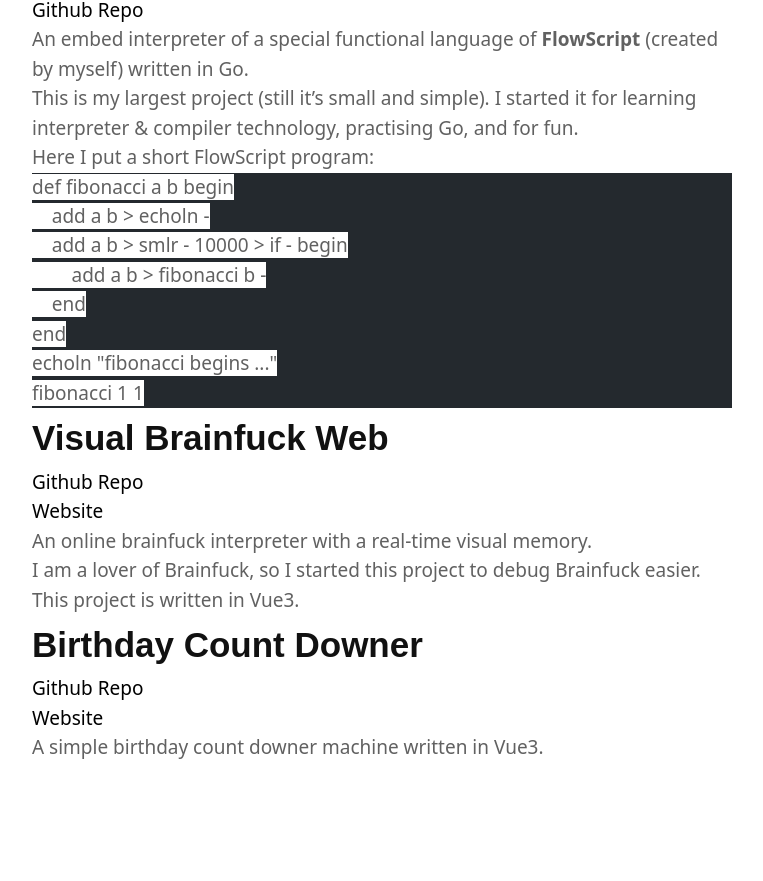
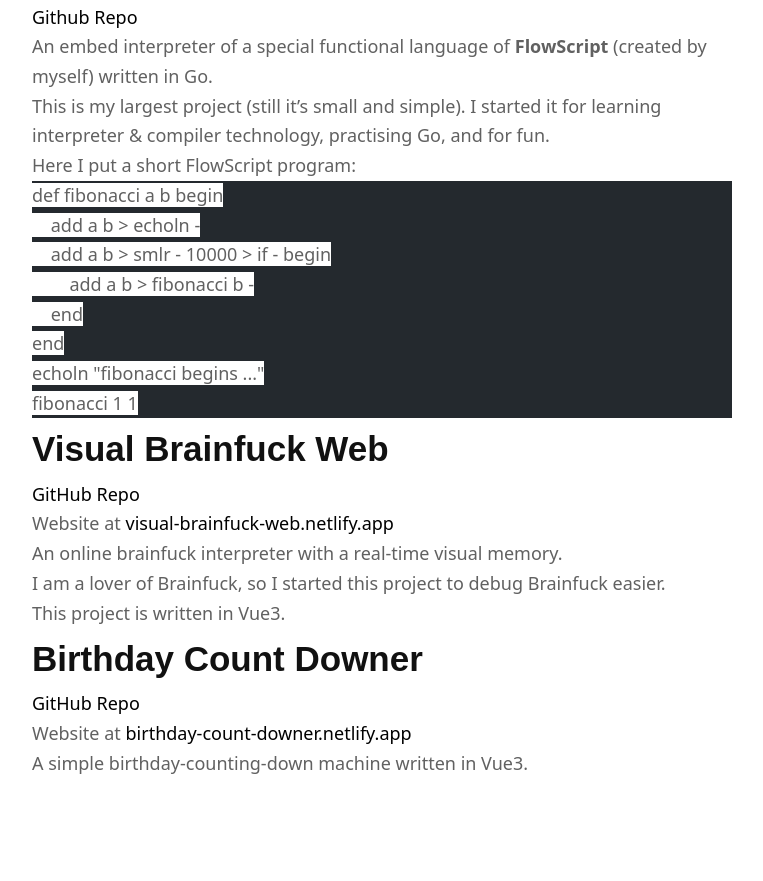
Before and after one commit to zhangzheheng12345/zzhme, an Astro site: page /projects in a window 1280 px wide. Shown: the part 532-1413 px from the top of the page, without its empty margins (258-1021 px from the left). Built offline with nearby package versions, Linux system fonts and the light colour scheme; Astro itself is replaced by a stand-in of ours; code samples lack their colours; a web font is replaced by a local one.

Commit message:
Update content and style

```diff
--- a/src/pages/projects.md
+++ b/src/pages/projects.md
@@ -36,9 +36,9 @@
 
 ## Visual Brainfuck Web
 
-[Github Repo](https://github.com/zhangzheheng12345/visual-brainfuck-web)
+[GitHub Repo](https://github.com/zhangzheheng12345/visual-brainfuck-web)
 
-[Website](https://visual-brainfuck-web.netlify.app)
+Website at [visual-brainfuck-web.netlify.app](https://visual-brainfuck-web.netlify.app)
 
 An online brainfuck interpreter with a real-time visual memory.
 
@@ -48,8 +48,8 @@
 
 ## Birthday Count Downer
 
-[Github Repo](https://github.com/zhangzheheng12345/birthday-count-downer)
+[GitHub Repo](https://github.com/zhangzheheng12345/birthday-count-downer)
 
-[Website](https://birthday-count-downer.netlify.app)
+Website at [birthday-count-downer.netlify.app](https://birthday-count-downer.netlify.app)
 
-A simple birthday count downer machine written in Vue3.
+A simple birthday-counting-down machine written in Vue3.
--- a/src/styles/global.css
+++ b/src/styles/global.css
@@ -8,11 +8,11 @@
 * {
   margin: 0px;
   padding: 0px;
-  font-size: 19px;
+  font-size: 18px;
   font-family: 'Noto Sans', sans-serif;
   color: #000;
   background-color: #fff;
-  line-height: 155%;
+  line-height: 165%;
   color: #616161;
 }
 
@@ -23,7 +23,7 @@
 h5,
 h6 {
   font-family: 'Palanquin Dark', sans-serif;
-  line-height: 170%;
+  line-height: 175%;
   color: #111;
 }
 
@@ -38,6 +38,9 @@
 }
 h4 {
   font-size: 25px;
+}
+h5 {
+ font-size: 20px;
 }
 
 a {
```
Also changed, not shown: README.md.
